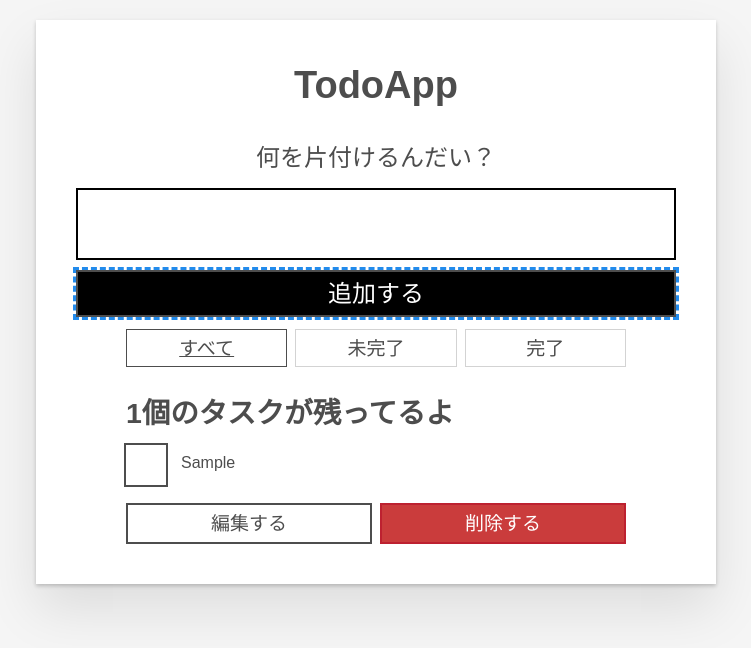
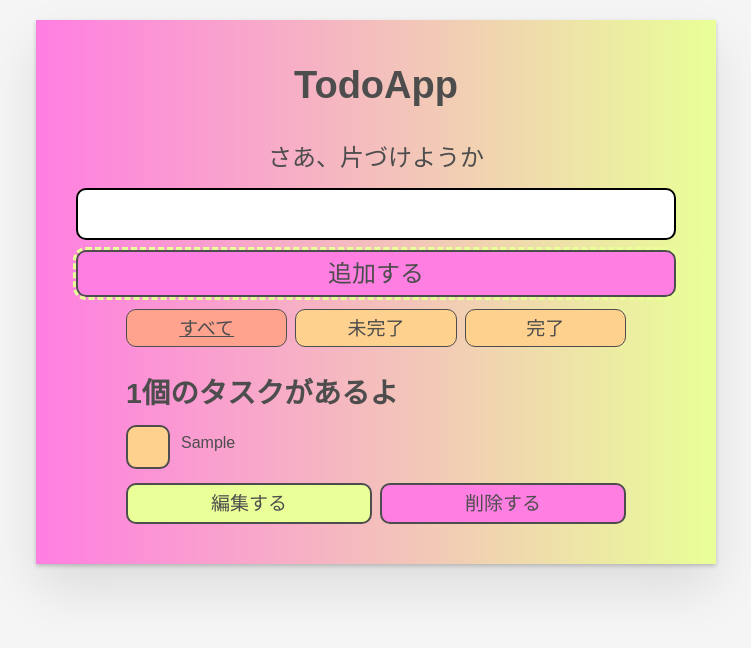
Before and after one commit to m-tange-ppp/react-todo-app, a React (Vite) app: page / in a window 1280 px wide. Both pictures are taken after typing "Sample" into the empty fields and a click on the button "追加する". Shown: the top 648 px of the page, without its empty margins (264-1015 px from the left). Built offline with nearby package versions, Linux system fonts and the light colour scheme.

Commit message:
色合いをラブリーな感じに

```diff
--- a/index.html
+++ b/index.html
@@ -5,7 +5,10 @@
     <meta charset="UTF-8" />
     <link rel="icon" type="image/svg+xml" href="/vite.svg" />
     <meta name="viewport" content="width=device-width, initial-scale=1.0" />
-    <title>Vite + React</title>
+    <link rel="preconnect" href="https://fonts.googleapis.com">
+    <link rel="preconnect" href="https://fonts.gstatic.com" crossorigin>
+    <link href="https://fonts.googleapis.com/css2?family=Noto+Sans+JP:wght@100..900&display=swap" rel="stylesheet">
+    <title>React Todo App</title>
 </head>
 
 <body>
--- a/src/App.jsx
+++ b/src/App.jsx
@@ -75,7 +75,7 @@ function App() {
         return storedTasks ? JSON.parse(storedTasks) : [];
     }
 
-    const headingText = `${taskList.length}個のタスクが残ってるよ`;
+    const headingText = `${taskList.length}個のタスクがあるよ`;
 
     return (
         <div className="todoapp stack-large">
--- a/src/components/Form.jsx
+++ b/src/components/Form.jsx
@@ -19,7 +19,7 @@ function Form(props) {
         <form onSubmit={handleSubmit}>
             <h2 className="label-wrapper">
                 <label htmlFor="new-todo-input" className="label__lg">
-                    何を片付けるんだい？
+                    さあ、片づけようか
                 </label>
             </h2>
             <input
--- a/src/components/Todo.jsx
+++ b/src/components/Todo.jsx
@@ -18,19 +18,17 @@ export default function Todo(props) {
     const editingTemplate = (
         <form className="stack-small" onSubmit={handleSubmit}>
             <div className="form-group">
-                <label className="todo-label" htmlFor={props.id}>
-                    {props.name} を編集してるよ
-                </label>
                 <input
                     id={props.id}
                     className="todo-text"
                     type="text"
-                    onChange={handleChange} />
+                    onChange={handleChange}
+                    placeholder={props.name} />
             </div>
             <div className="btn-group">
                 <button
                     type="button"
-                    className="btn todo-cancel"
+                    className="btn btn__secondary"
                     onClick={() => setEditing(false)}>
                     <span className="visually-hidden">{props.name} の編集を</span>
                     中止する
@@ -59,13 +57,13 @@ export default function Todo(props) {
             <div className="btn-group">
                 <button
                     type="button"
-                    className="btn"
+                    className="btn btn__secondary"
                     onClick={() => setEditing(true)}>
                     編集する <span className="visually-hidden">{props.name}</span>
                 </button>
                 <button
                     type="button"
-                    className="btn btn__danger"
+                    className="btn btn__primary"
                     onClick={() => props.deleteTask(props.id)}>
                     削除する <span className="visually-hidden">{props.name}</span>
                 </button>
--- a/src/index.css
+++ b/src/index.css
@@ -6,12 +6,14 @@
 }
 
 *:focus {
-    outline: 3px dashed #228bec;
+    outline: 3px dashed #E9FF97;
     outline-offset: 0;
 }
 
 html {
-    font: 62.5% / 1.15 sans-serif;
+    font-size: 62.5%;
+    line-height: 1.15;
+    font-family: "Noto Sans JP", sans-serif;
 }
 
 h1,
@@ -57,10 +59,7 @@ textarea {
 button,
 input {
     overflow: visible;
-}
-
-input[type="text"] {
-    border-radius: 0;
+    border-radius: 10px;
 }
 
 body {
@@ -85,7 +84,6 @@ body {
 /* GLOBAL STYLES */
 .form-group>input[type="text"] {
     display: inline-block;
-    margin-top: 0.4rem;
 }
 
 .btn {
@@ -93,22 +91,27 @@ body {
     border: 0.2rem solid #4d4d4d;
     cursor: pointer;
     text-transform: capitalize;
+
 }
 
 .btn.toggle-btn {
     border-width: 1px;
-    border-color: #d3d3d3;
+    background-color: #FFD18E;
+    border-color: #4d4d4d;
+
 }
 
 .btn.toggle-btn[aria-pressed="true"] {
     text-decoration: underline;
-    border-color: #4d4d4d;
+    background-color: #FFA38F;
 }
 
 .btn__danger {
-    color: #fff;
-    background-color: #ca3c3c;
-    border-color: #bd2130;
+    background-color: #FF7EE2;
+}
+
+.btn__edit {
+    background-color: #E9FF97;
 }
 
 .btn__filter {
@@ -116,8 +119,11 @@ body {
 }
 
 .btn__primary {
-    color: #fff;
-    background-color: #000;
+    background-color: #FF7EE2;
+}
+
+.btn__secondary {
+    background-color: #E9FF97;
 }
 
 .btn-group {
@@ -178,7 +184,7 @@ body {
 
 /* END GLOBAL STYLES */
 .todoapp {
-    background: #fff;
+    background: linear-gradient(to right, #FF7EE2, #E9FF97);
     margin: 2rem 0 4rem 0;
     padding: 1rem;
     position: relative;
@@ -220,7 +226,7 @@ body {
 }
 
 .input__lg {
-    padding: 2rem;
+    padding: 1rem;
     border: 2px solid #000;
 }
 
@@ -290,10 +296,11 @@ body {
 .c-cb>label::before,
 .c-cb>input[type="checkbox"] {
     box-sizing: border-box;
-    top: -2px;
-    left: -2px;
+    top: 0;
+    left: 0;
     width: 44px;
     height: 44px;
+    border-radius: 10px;
 }
 
 .c-cb>input[type="checkbox"] {
@@ -320,12 +327,12 @@ body {
     content: "";
     position: absolute;
     border: 2px solid currentColor;
-    background: transparent;
+    background: #FFD18E;
 }
 
 .c-cb>input[type="checkbox"]:focus+label::before {
     border-width: 4px;
-    outline: 3px dashed #228bec;
+    outline: 3px dashed #E9FF97;
 }
 
 .c-cb>label::after {
```
